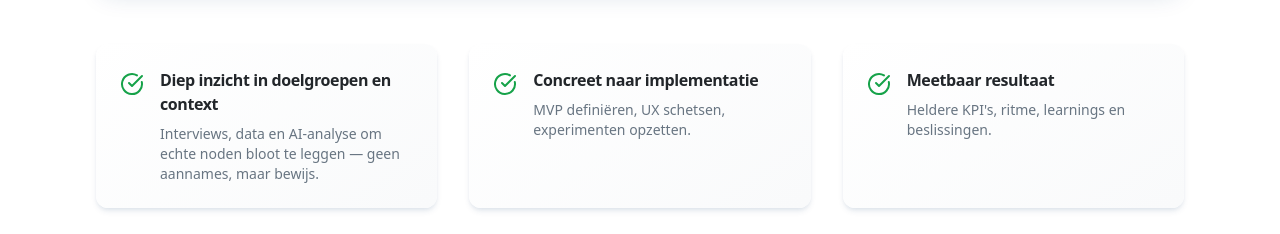
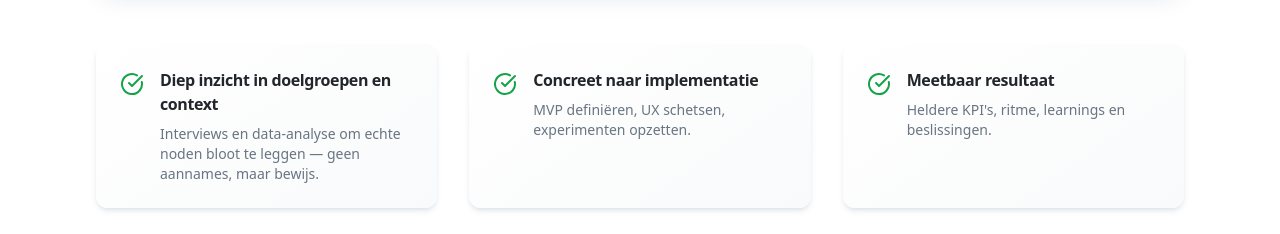
Before and after one commit to crazyheinz/mavix, a React (Vite) app: page / in a window 1280 px wide. Shown: the part 800-1034 px from the top of the page. Built offline with nearby package versions, Linux system fonts and the light colour scheme; the HTML template or start-up script is replaced by a standard one.

Commit message:
Remove AI assistant

```diff
--- a/src/components/Hero.tsx
+++ b/src/components/Hero.tsx
@@ -45,7 +45,7 @@ const Hero = () => {
               <h3 className="font-semibold mb-2">Diep inzicht in doelgroepen en context
 
             </h3>
-              <p className="text-sm text-muted-foreground">Interviews, data en AI-analyse om echte noden bloot te leggen — geen aannames, maar bewijs.
+              <p className="text-sm text-muted-foreground">Interviews en data-analyse om echte noden bloot te leggen — geen aannames, maar bewijs.
             </p>
             </div>
           </div>
```
